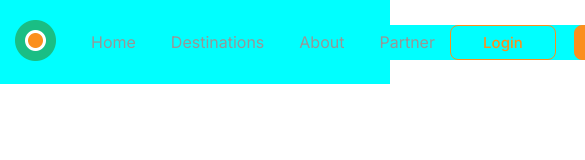
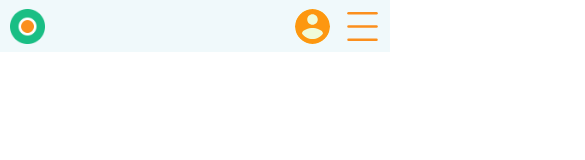
Before and after one commit to ks412/home_project, a plain HTML site: page index.html in a window 390 px wide. Shown: the top 160 px of the page, 585 px wide, since content can reach past the window. Drawn offline with Linux system fonts and the light colour scheme.

Commit message:
header end full adaptiv

```diff
--- a/css/header.css
+++ b/css/header.css
@@ -3,7 +3,7 @@ body {
     width: 100%;
 }
 
-ul, ul li, h1, h2, h3, p {
+body, ul, ul li, h1, h2, h3, p, svg, img, a {
     margin: 0;
     padding: 0;
 }
@@ -13,12 +13,20 @@ ul, ul li, h1, h2, h3, p {
     display: flex;
     align-items: center;
     justify-content: space-between;
-    background-color: aqua; /*удалить после теста*/
+    /*background-color: aqua; /*удалить после теста*/
     padding: 20px 15px 20px;
     margin: 0 auto;
 }
 
 /*********************************Header****************************************/
+.header {
+    margin-bottom: 100px;
+}
+
+.logo {
+    padding-top: 4px;
+
+}
 
 .header-wrapper {
     margin: 0;
@@ -51,8 +59,11 @@ ul, ul li, h1, h2, h3, p {
 
 }
 
+.mobail-account, .burger{
+    display: none;
+}
+
 .btn-bacg-non, .btn-bacg-orang {
-    justify-content: center;
     width: 132px;
     height: 44px;
     border: 1px solid #FB8F1D;
@@ -80,7 +91,12 @@ ul, ul li, h1, h2, h3, p {
 
 }
 
+
 @media screen and (max-width:900px) {
+    .header {
+        margin-bottom: 60px;
+        padding: 15px 10px 15px;
+    }
 
     .btn-bacg-non, .btn-bacg-orang {
         width: 106px;
@@ -89,6 +105,48 @@ ul, ul li, h1, h2, h3, p {
 
 }
 
-@media screen and (max-width:768px) {
+@media screen and (max-width:680px) {
+    .header {
+        padding: 10px;
+        margin-bottom: 50px;
+
+    }
+
+    nav {
+        display: none;
+    }
+
+    .burger {
+        display: flex;
+        align-items: center;
+        margin-left: 20px;
+
+    }
 
 }
+
+@media screen and (max-width:460px) {
+    .header {
+        padding: 5px 10px 5px;
+        background-color: #F0F9FB;
+        margin-bottom: 40px;
+
+    }
+
+    nav, .account {
+        display: none;
+    }
+
+    .burger, .mobail-account {
+        display: flex;
+        align-items: center;
+        margin: 0;
+
+
+    }
+
+    .mobail-account {
+        margin-right: 15px;
+    }
+
+}
--- a/index.html
+++ b/index.html
@@ -13,9 +13,11 @@
 </head>
 <body>
 <header class="header">
+    <div class="logo">
     <a href="./index.html">
-        <img src="./img/logo.png" alt="logo" width="41" height="41" >
+        <img src="./img/logo.png" alt="logo" width="35" height="35" >
     </a>
+</div>
     <div class="header-wrapper">
         <nav>
             <ul class="nav-list">
@@ -29,6 +31,24 @@
             <button class="btn-bacg-non">Login</button>
             <button class="btn-bacg-orang">Register</button>
         </div>
+        <div class="mobail-account">
+<svg version="1.1" id="Capa_1" xmlns="http://www.w3.org/2000/svg" xmlns:xlink="http://www.w3.org/1999/xlink" x="0px" y="0px" style="background-color: #f0fcd8; border-radius: 50%;opacity: 95%;"
+	 width="35" height="35" viewBox="0 0 510 510"  xml:space="preserve">
+<g>
+
+		<path fill="#fe9204" d="M255,0C114.75,0,0,114.75,0,255s114.75,255,255,255s255-114.75,255-255S395.25,0,255,0z M255,76.5
+			c43.35,0,76.5,33.15,76.5,76.5s-33.15,76.5-76.5,76.5c-43.35,0-76.5-33.15-76.5-76.5S211.65,76.5,255,76.5z M255,438.6
+			c-63.75,0-119.85-33.149-153-81.6c0-51,102-79.05,153-79.05S408,306,408,357C374.85,405.45,318.75,438.6,255,438.6z"/>
+</svg>
+
+        </div>
+
+        <div class="burger">
+
+            <svg data-name="Layer 2" width="35" height="35" id="b09babc4-1eb5-4319-8dce-d138ebd25c12" viewBox="0 0 35 35" xmlns="http://www.w3.org/2000/svg"><path fill="#FB8F1D" d="M31.5,18.75H3.5a1.25,1.25,0,0,1,0-2.5h28a1.25,1.25,0,0,1,0,2.5Z"/><path fill="#FB8F1D" d="M31.5,5.455H3.5a1.25,1.25,0,0,1,0-2.5h28a1.25,1.25,0,0,1,0,2.5Z"/><path fill="#FB8F1D" d="M31.5,32.045H3.5a1.25,1.25,0,0,1,0-2.5h28a1.25,1.25,0,0,1,0,2.5Z"/></svg>
+
+        </div>
+
     </div>
 </header>
 </body>
```
Also changed, not shown: img/account.svg (added), img/mbi.svg (added).
